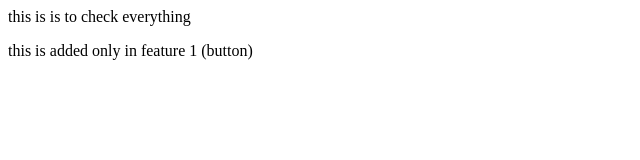
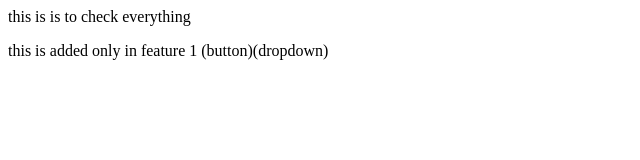
Before and after one commit to itsAdnan16/last_practice, a plain HTML site: page index.html in a window 1280 px wide. Shown: the full height of the page, 0-640 px from the left. Drawn offline with Linux system fonts and the light colour scheme.

Commit message:
dropdown added

```diff
--- a/index.html
+++ b/index.html
@@ -1,2 +1,2 @@
 <p>this is is to check everything</p>
-<p>this is added only in feature 1 (button)</p>
+<p>this is added only in feature 1 (button)(dropdown)</p>
```
